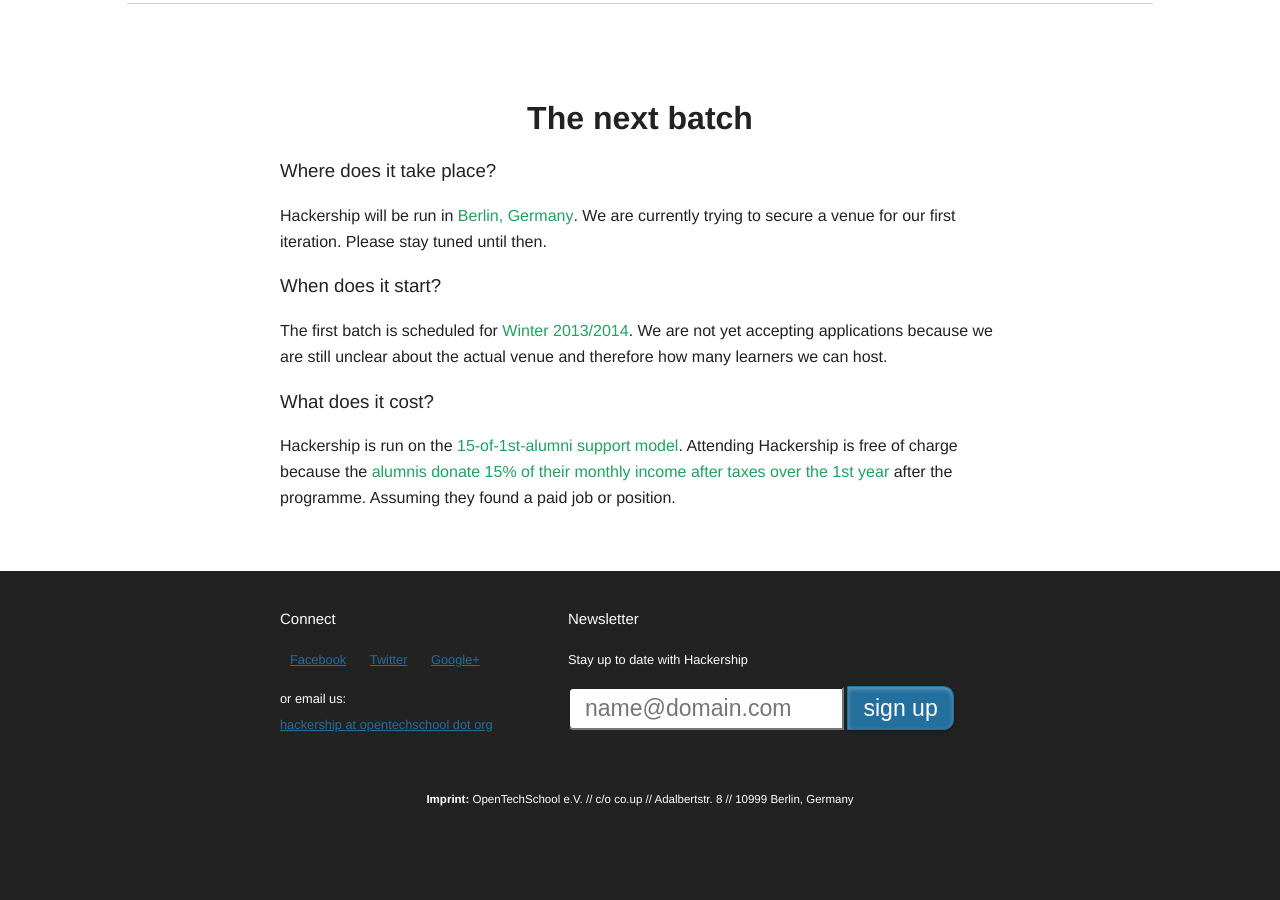
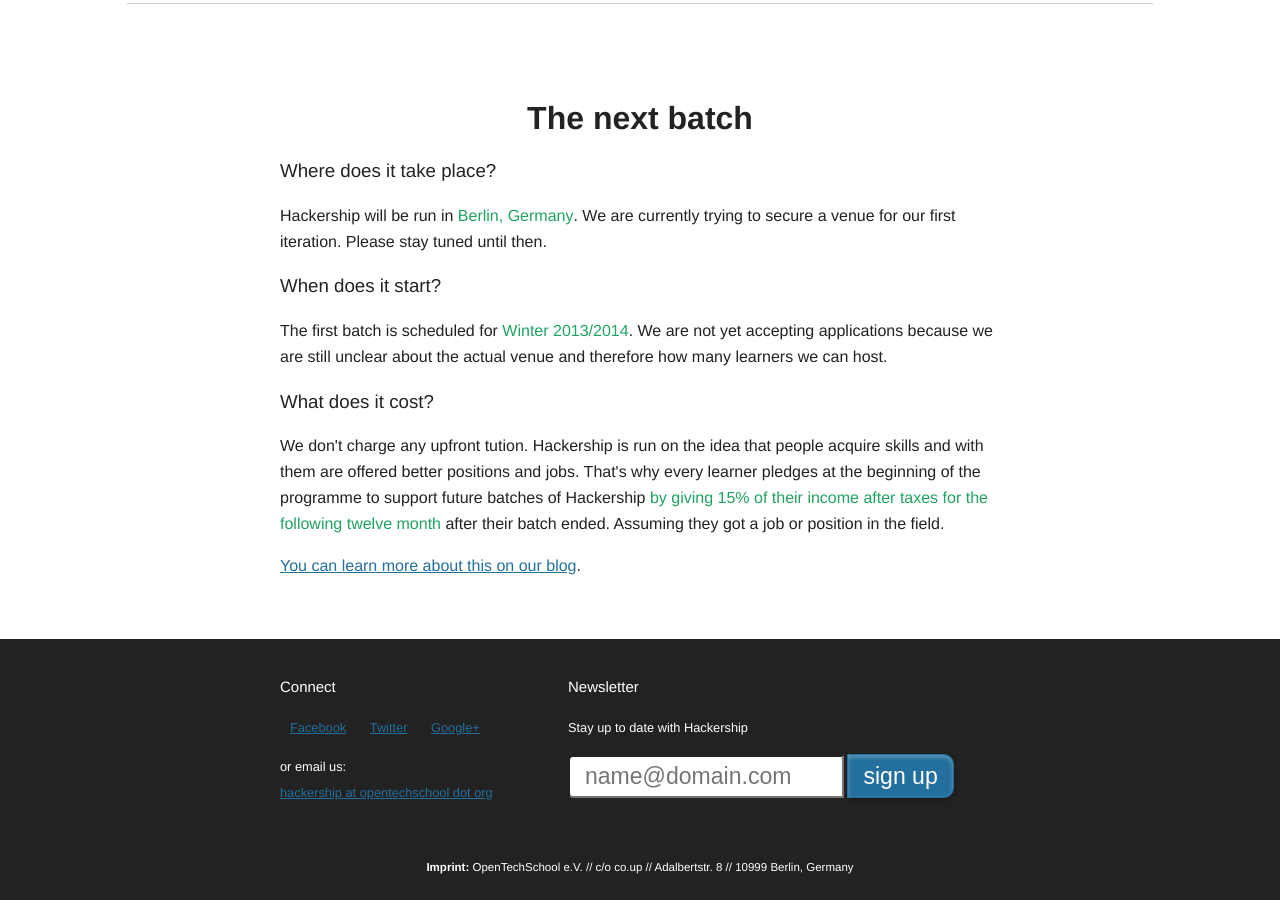
Before and after one commit to Hackership/website, a Jekyll site: the page built from apply/index.html, in a window 1280 px wide and 900 px high, scrolled down 600 px. Built offline with Jekyll 4.4.1, drawn with Linux system fonts in a browser that asks for light colours; nearby versions of some CDN libraries; before the commit the page ends 1432 px from its top, so only the background shows below that.

Commit message:
better phrasing, adding link to blog

```diff
--- a/apply/index.html
+++ b/apply/index.html
@@ -35,7 +35,8 @@
         </p>
 
         <h3>What does it cost?</h3>
-        <p>Hackership is run on the <em>15-of-1st-alumni support model</em>. Attending Hackership is free of charge because the <em>alumnis donate 15% of their monthly income after taxes over the 1st year</em> after the programme. Assuming they found a paid job or position.
+        <p>We don't charge any upfront tution. Hackership is run on the idea that people acquire skills and with them are offered better positions and jobs. That's why every learner pledges at the beginning of the programme to support future batches of Hackership <em>by giving 15% of their income after taxes for the following twelve month</em> after their batch ended. Assuming they got a job or position in the field.</p>
+        <p><a href="http://blog.hackership.org/2013/09/how-to-pay-for-hackership.html">You can learn more about this on our blog</a>.
         </p>
     </section>
 </article>
--- a/questions/index.html
+++ b/questions/index.html
@@ -106,14 +106,16 @@
         <p>No.</p>
 
         <h3>How much does Hackership cost?</h3>
-        <p>We don't charge any upfront tution. Hackership is run on the idea that people acquire skills and with them are offered better positions and jobs. That's why every participant pledges at the beginning of the programme to support future batches of Hackerschool with <em>15% of their first year salary</em> for one year after their batch ended.</p>
+        <p>We don't charge any upfront tution. Hackership is run on the idea that people acquire skills and with them are offered better positions and jobs. That's why every learner pledges at the beginning of the programme to support future batches of Hackership <em>by giving 15% of their income after taxes for the following twelve month</em> after their batch ended. Assuming they got a job or position in the field.</p>
+        <p><a href="http://blog.hackership.org/2013/09/how-to-pay-for-hackership.html">You can learn more about this on our blog</a>.
+        </p>
 
         <h3>Who's behind all this?</h3>
         <p>This programme was developed and is run by the Founders of <a href="http://www.opentechschool.org">OpenTechSchool</a> under which umbrella it is also running for now.
         </p>
 
         <h3>How are you funded?</h3>
-        <p>We are a community effort and bootstrapping this programme. For a few things we take minimal sponsoring but the goal is to be able to have this running sustainable primarily through alumni support and donations</p>
+        <p>We are a community effort and bootstrapping this programme. For a few things we take minimal sponsoring but the goal is to be able to have this running sustainable primarily through alumni support and donations.</p>
 
         <h3>Any way I can help?</h3>
         <p>We are currently on the lookout for a location to host a first trial batch, ideally with some office settings and internet existing already. Please contact us for details.</p>
```
